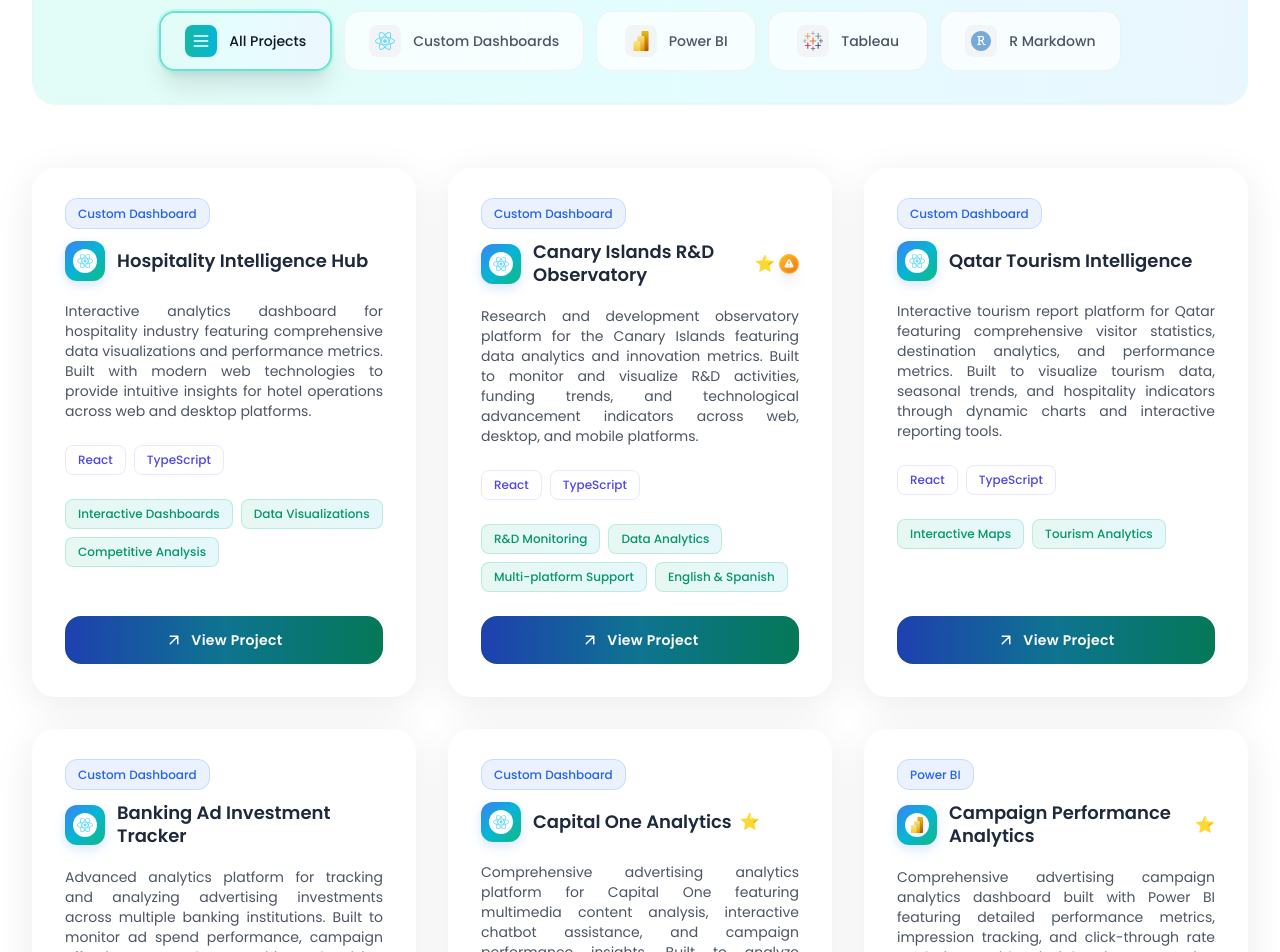
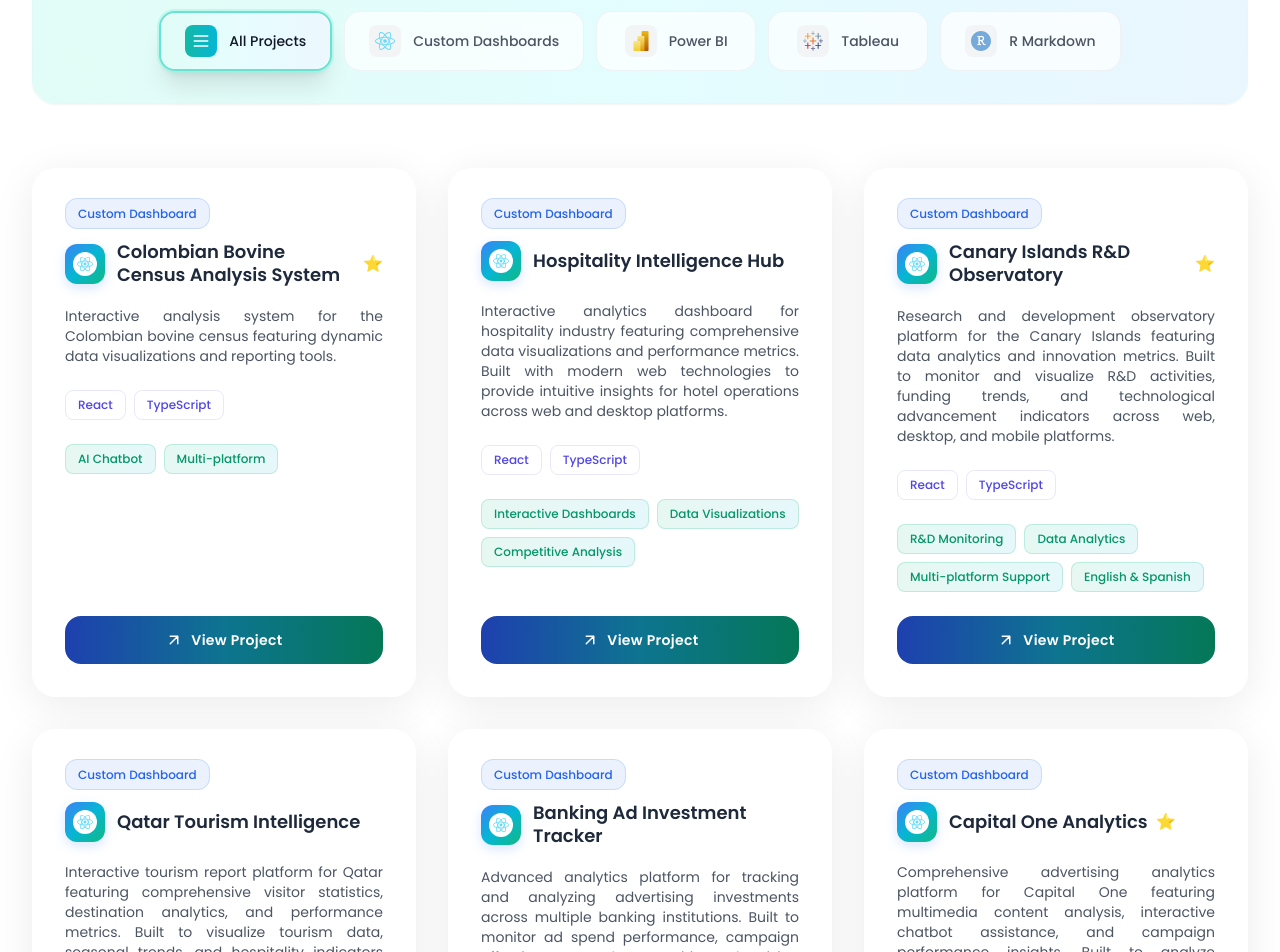
Before and after one commit to daniela2708/data_analytics_portfolio, a React (Create React App) app: page / in a window 1280 px wide. Shown: the part 1726-2678 px from the top of the page. Built offline with nearby package versions, Linux system fonts and the light colour scheme; the HTML template or start-up script is replaced by a standard one.

Commit message:
Actualiza proyectos con nuevos enlaces

```diff
--- a/src/data/portfolioData.ts
+++ b/src/data/portfolioData.ts
@@ -52,6 +52,15 @@
 
 export const projects: Project[] = [
   {
+    id: "bovine-census",
+    title: "Colombian Bovine Census Analysis System",
+    description: "Interactive analysis system for the Colombian bovine census featuring dynamic data visualizations and reporting tools.",
+    technologies: ["React", "TypeScript"],
+    link: "https://ganaderia-one.vercel.app/",
+    category: "dashboard",
+    featured: true
+  },
+  {
     id: "hilton-dashboard",
     title: "Hospitality Intelligence Hub",
     description: "Interactive analytics dashboard for hospitality industry featuring comprehensive data visualizations and performance metrics. Built with modern web technologies to provide intuitive insights for hotel operations across web and desktop platforms.",
@@ -65,10 +74,9 @@
     title: "Canary Islands R&D Observatory",
     description: "Research and development observatory platform for the Canary Islands featuring data analytics and innovation metrics. Built to monitor and visualize R&D activities, funding trends, and technological advancement indicators across web, desktop, and mobile platforms.",
     technologies: ["React", "TypeScript"],
-    link: "https://emerge-orcin.vercel.app/",
+    link: "https://emerge-sandy.vercel.app/",
     category: "dashboard",
-    featured: true,
-    underMaintenance: true
+    featured: true
   },
   {
     id: "qatar-tourism",
```
